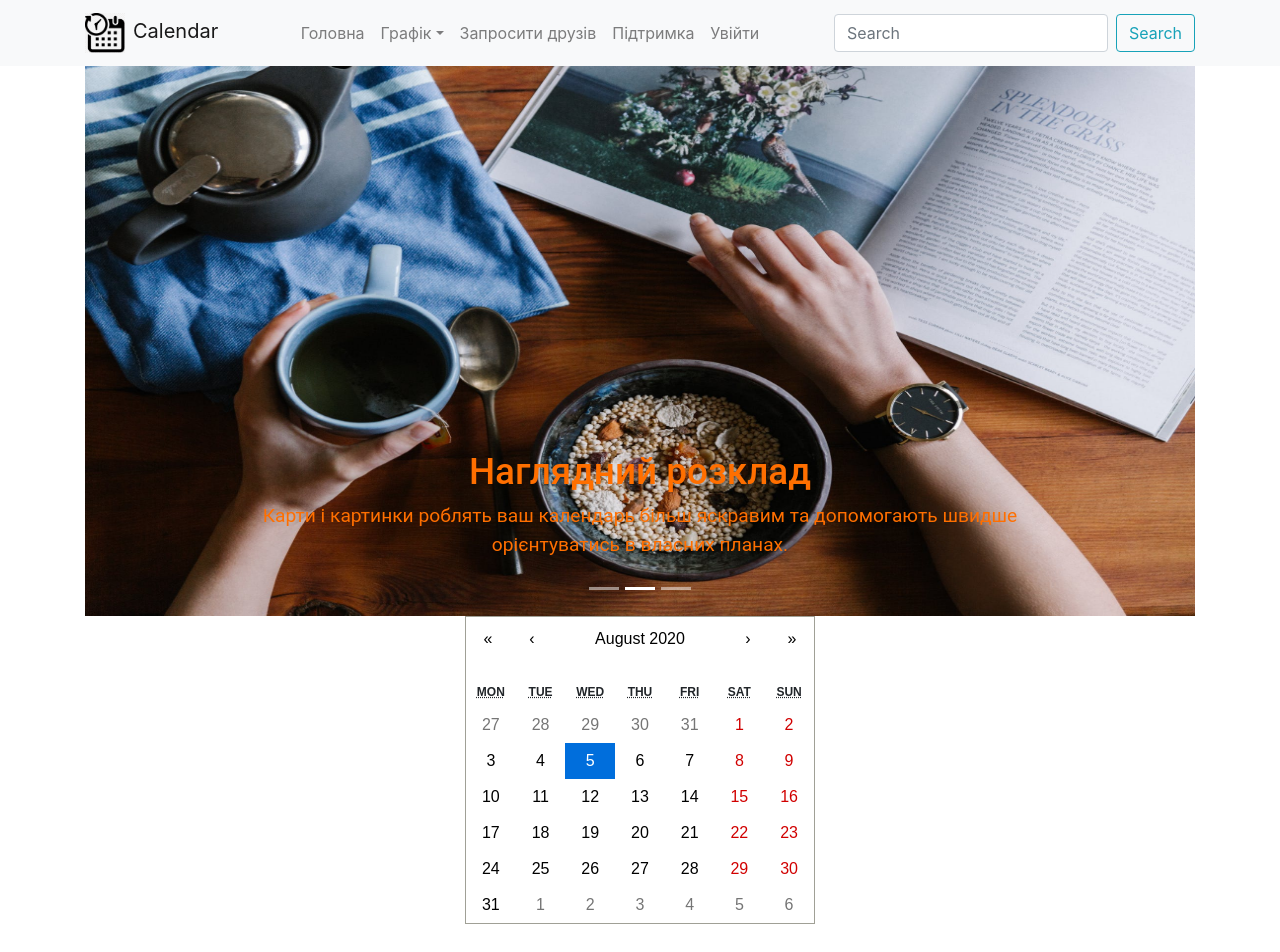
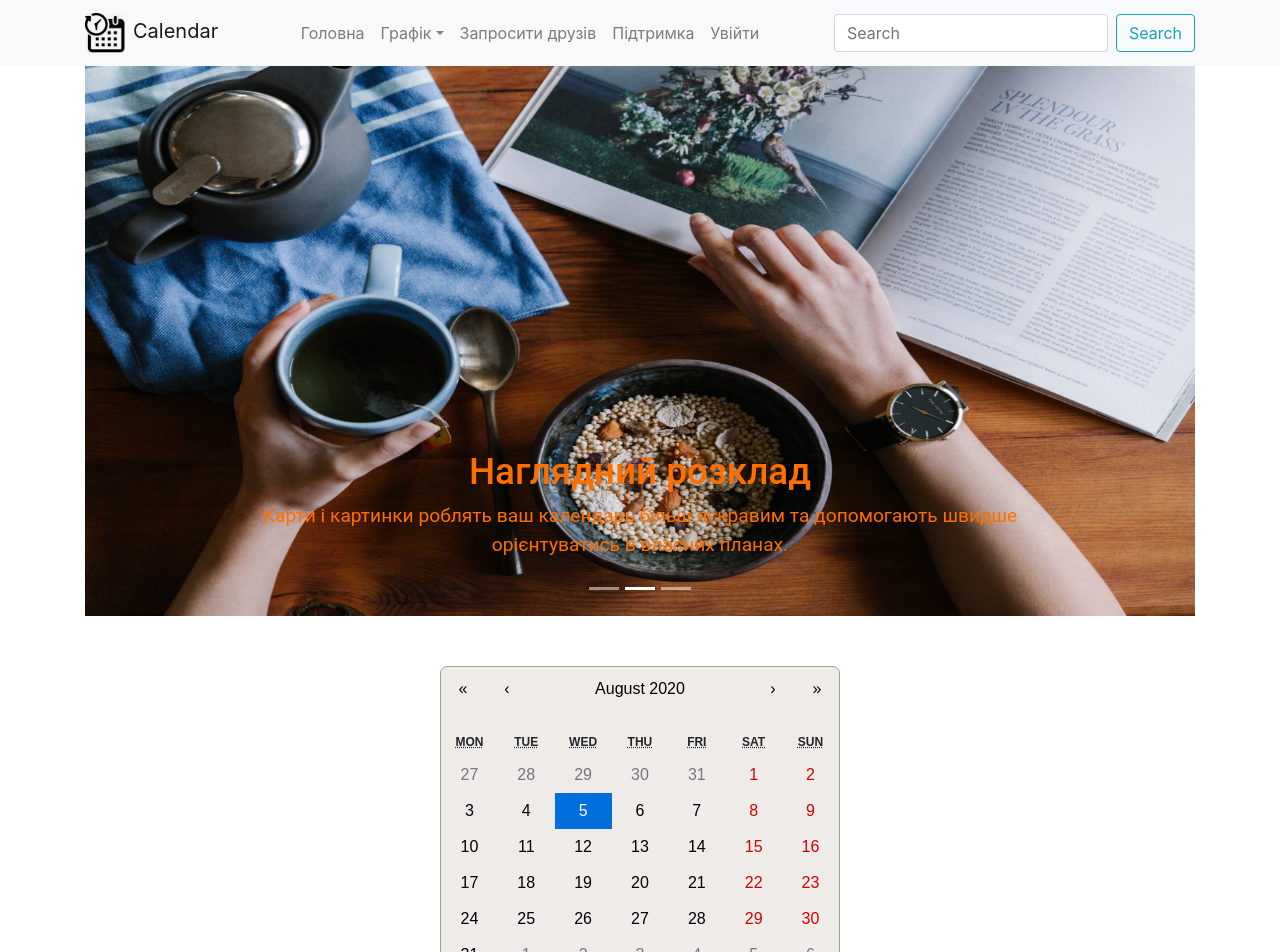
Before and after one commit to shpaksasha/Calendar, a React (Create React App) app: page / in a window 1280 px wide. Shown: the top 952 px of the page. Before the commit the page ends 924 px from the top, so only its background shows below. Built offline with nearby package versions, Linux system fonts and the light colour scheme.

Commit message:
add styles to component ReactCalendar

```diff
--- a/src/components/Calendar/calendar.js
+++ b/src/components/Calendar/calendar.js
@@ -2,17 +2,31 @@ import React, {useState} from 'react';
 import Calendar from 'react-calendar';
 import 'react-calendar/dist/Calendar.css';
 import {makeStyles} from '@material-ui/core/styles';
+import {Grid} from '@material-ui/core';
 
 const useStyles = makeStyles(theme => ({
+    root:{
+        flexGrow: 1,
+        display: 'flex',
+        justifyContent:'center',
+        alignItems: 'center',
+        margin: '50px',
+        // backgroundColor: "#313131",
+    },
+
     form:{
+        width:'400px',
+        borderRadius:'7px',
         position: 'relative',
         left: '50%',
-        transform: 'translate(-50%, 0)'
+        transform: 'translate(-50%, 0)',
+        backgroundColor: '#efebe9'
     }
 }))
 
 const CalendarReact = () => {
     const classes = useStyles();
+
 
     const [date, setDate] = useState(new Date());
 
@@ -21,13 +35,17 @@ const CalendarReact = () => {
     }
 
     return (
-        <div>
+        <div className={classes.root}>
+            <Grid container spacing={0}>
+                <Grid item md={12}>
             <Calendar
                 className={classes.form}
                 defaultView='mouth'
                 calendarType='ISO 8601'
                 onChange={onChange}
                 value={date}/>
+            </Grid>
+            </Grid>
         </div>
     );
 }
--- a/src/components/HomePage/home_page.js
+++ b/src/components/HomePage/home_page.js
@@ -1,13 +1,30 @@
 import React from 'react';
 import Slider from './slider';
-import MyApp from '../Calendar/calendar';
+import CalendarReact from '../Calendar/calendar';
+import {makeStyles} from '@material-ui/core/styles';
+import {Grid} from '@material-ui/core';
+
+const useStyle =makeStyles(theme =>({
+    root: {
+        flexGrow: 1,
+        margin: 0,
+        display: 'block',
+        alignItems: 'center',
+        justifyContent: 'center'
+        // padding: '3rem 6.25rem 3rem ',
 
 
+    }
+}));
+
 const Home = () =>{
+    const classes = useStyle();
+
     return(
-    <div>
+    <div className={classes.root}>
         <Slider/>
-        <MyApp/>
+        <CalendarReact/>
+    <Grid/>
     </div>
     )
 }
```
